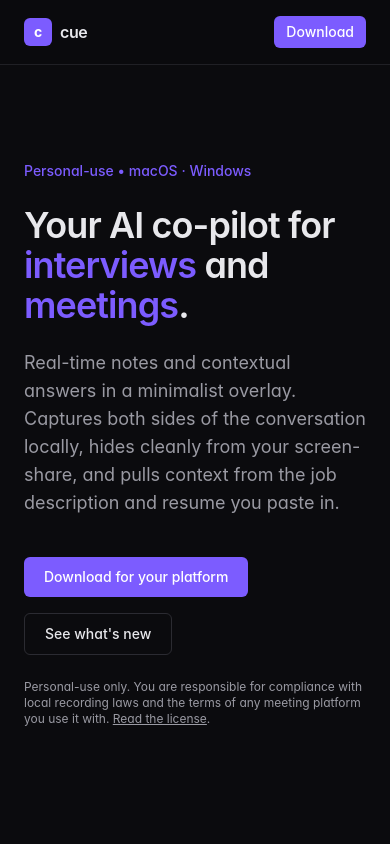
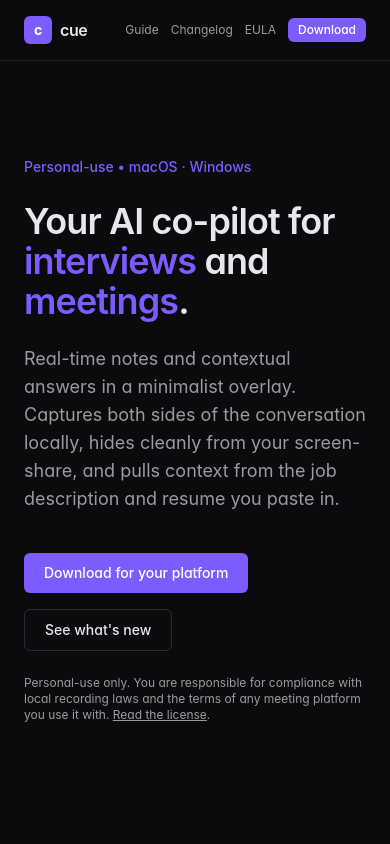
Before and after one commit to Empower21/cue, a Next.js app in the folder apps/web/: page / in a window 390 px wide. Shown: the top 844 px of the page. Built offline with nearby package versions, Linux system fonts and the light colour scheme.

Commit message:
web: show Guide / Changelog / EULA links on mobile nav
Remove 'hidden sm:inline' from the three text links so they appear on
phones, not just sm and up. Tighten gap (gap-3) and switch to text-xs on
mobile so all four items fit on a 360px viewport without wrapping.

```diff
--- a/apps/web/components/Nav.tsx
+++ b/apps/web/components/Nav.tsx
@@ -10,13 +10,13 @@ export function Nav() {
           </span>
           cue
         </Link>
-        <div className="flex items-center gap-4 text-sm text-cue-muted sm:gap-6">
-          <Link href="/guide" className="hidden transition hover:text-cue-text sm:inline">Guide</Link>
-          <Link href="/changelog" className="hidden transition hover:text-cue-text sm:inline">Changelog</Link>
-          <Link href="/eula" className="hidden transition hover:text-cue-text sm:inline">EULA</Link>
+        <div className="flex items-center gap-3 text-xs text-cue-muted sm:gap-6 sm:text-sm">
+          <Link href="/guide" className="transition hover:text-cue-text">Guide</Link>
+          <Link href="/changelog" className="transition hover:text-cue-text">Changelog</Link>
+          <Link href="/eula" className="transition hover:text-cue-text">EULA</Link>
           <Link
             href="/download"
-            className="rounded-md bg-cue-accent px-3 py-1.5 font-medium text-white transition hover:bg-cue-accentHover"
+            className="rounded-md bg-cue-accent px-2.5 py-1 font-medium text-white transition hover:bg-cue-accentHover sm:px-3 sm:py-1.5"
           >
             Download
           </Link>
```
